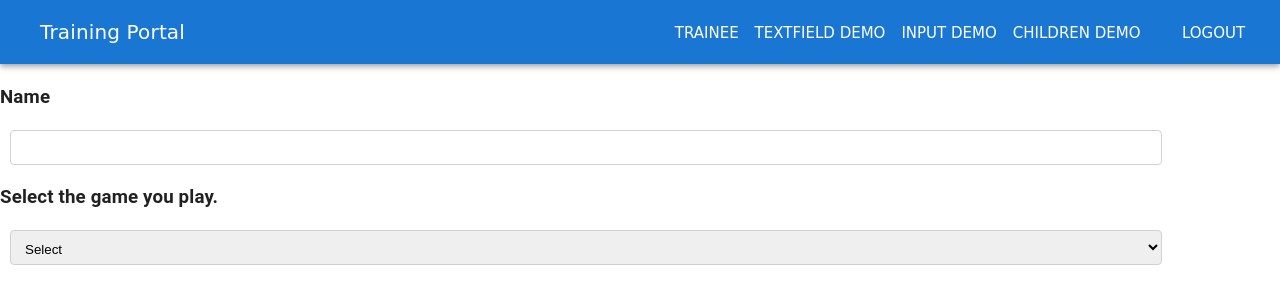
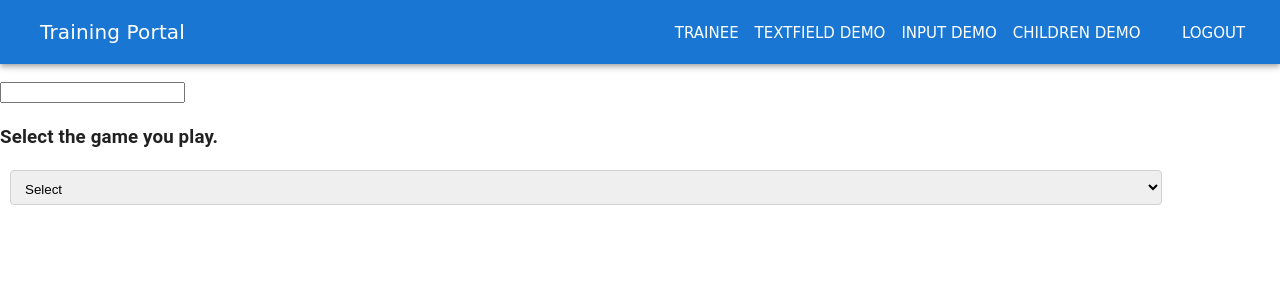
Before and after one commit to vishvjeet-Sharma/react-client, a React (Create React App) app: page /input-demo in a window 1280 px wide. Shown: the top 304 px of the page. Built offline with nearby package versions, Linux system fonts and the light colour scheme.

Commit message:
Day 11: React - Basic Route Setup and Layouts

```diff
--- a/src/components/TextField/TextField.jsx
+++ b/src/components/TextField/TextField.jsx
@@ -1,30 +1,37 @@
-
 import React from 'react';
 import PropTypes from 'prop-types';
-// import { styles } from './style';
+import { styles } from './style';
 import './style.css';
 
 const TextField = (props) => {
   const {
-    value, error, onChange,
+    value, error, disabled, inputStyle, heading,
   } = props;
 
   return(
-    <label htmlFor="name">
-      <h3>Name</h3>
-      <input type="text" id="name" name="name" value={value} error={error} onChange={onChange} />
-    </label>
+    <div>
+      <h3 style={styles.heading}>{heading}</h3>
+      <input style={styles[inputStyle]} name="inputField" type="text" value={value} error={error} disabled={disabled} />
+      {error && <p style={styles.errorMessage}>{error}</p>}
+    </div>
+    // <label htmlFor="name">
+    //   <h3>Name</h3>
+    //   <input type="text" id="name" name="name" value={value} error={error} onChange={onChange} />
+    // </label>
   );
 };
 
-TextField.defaultProps = {
-  error:'',
-};
+// TextField.defaultProps = {
+//   error:'',
+// };
 
 TextField.propTypes = {
-  error: PropTypes.string,
+  error: PropTypes.string.isRequired,
   value: PropTypes.string.isRequired,
-  onChange: PropTypes.func.isRequired,
+  heading: PropTypes.string.isRequired,
+  disabled: PropTypes.string.isRequired,
+  inputStyle: PropTypes.string.isRequired,
+  // onChange: PropTypes.func.isRequired,
 };
 
 export default TextField;
--- a/src/components/TextField/style.css
+++ b/src/components/TextField/style.css
@@ -1,12 +1,3 @@
 * {
   box-sizing: border-box;
 }
-
-#name{
-  width:90%;
-  height:35px;
-  padding: 10px;
-  margin: 0 0 0 10px;
-  border: 1px solid rgb(209 209 209);
-  border-radius: 4px;
-}
--- a/src/components/TextField/style.js
+++ b/src/components/TextField/style.js
@@ -2,17 +2,17 @@ export const styles = {
   heading: {
     fontSize: '1rem',
   },
-  diabled: {
+  disabledInput: {
     width: '100%',
     border: '1px solid #cccccc',
     padding: '10px',
   },
-  valid: {
+  validInput: {
     width: '100%',
     border: '1px solid #e0a889',
     padding: '10px',
   },
-  Errors: {
+  inputWithErrors: {
     width: '100%',
     border: '1px solid #f24028',
     padding: '10px',
--- a/src/pages/TextFieldDemo/TextFieldDemo.jsx
+++ b/src/pages/TextFieldDemo/TextFieldDemo.jsx
@@ -2,13 +2,14 @@ import React from 'react';
 import { Slider, TextField } from '../../components/index';
 import { BANNERS, DEFAULT_BANNER_IMAGE } from '../../configs/constants';
 
+
 const TextFieldDemo = () => (
   <div>
-    <div>
-      <Slider altText="Default Banner" defaultBanner={DEFAULT_BANNER_IMAGE} banners={BANNERS} height="200" random />
+    <div id ="slider" >
+      <Slider altText="Default Banner" defaultBanner={DEFAULT_BANNER_IMAGE} banners={BANNERS} height="250" random />
     </div>
     <div>
-      <TextField heading="This is a disabled Input" value="Disabled Input" disabled inputStyle="disabledInput" />
+      <TextField heading="This is a disabled Input" value="Disabled Input" inputStyle="disabledInput" disabled />
       <TextField heading="A Valid Input" value="Accessible" inputStyle="validInput" />
       <TextField heading="An Input with errors" value="101" error="Could not be greater than" inputStyle="inputWithErrors" />
     </div>
```
